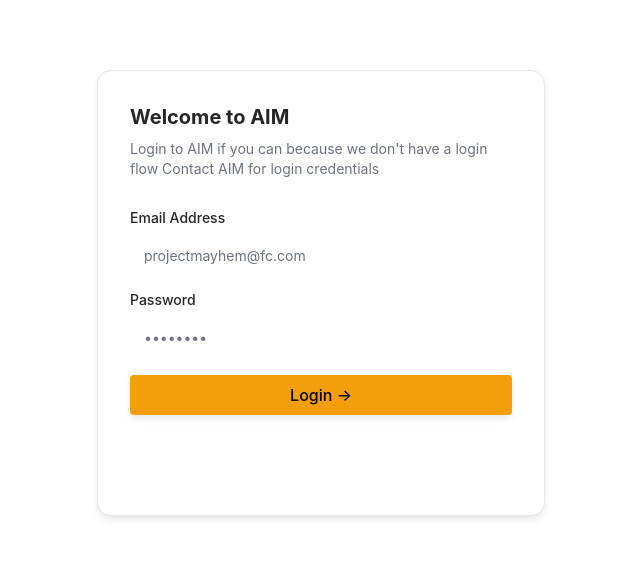
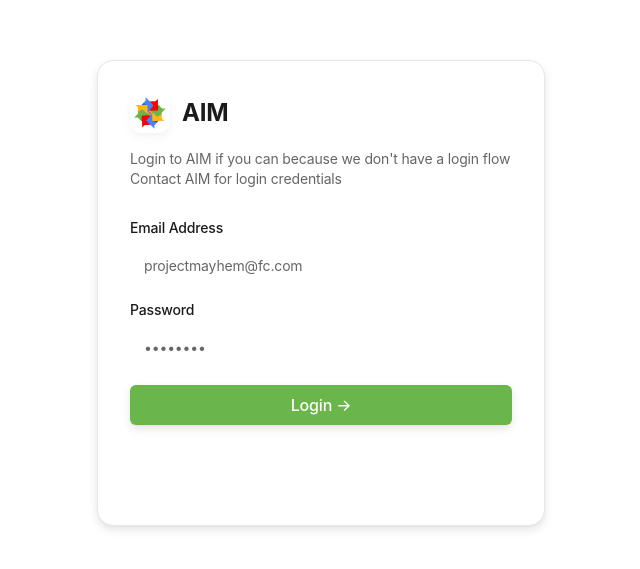
Before and after one commit to Algorithmic-IntelMatrix/survey-champ, a Next.js app: page / in a window 1280 px wide. Shown: the part 107-676 px from the top of the page, without its empty margins (319-959 px from the left). Built offline with nearby package versions, Linux system fonts and the light colour scheme; no server answers.

Commit message:
feat: Update branding to AIM with a new logo, externalize domain configurations, and refine global styles.

```diff
--- a/app/dashboard/surveys/[id]/page.tsx
+++ b/app/dashboard/surveys/[id]/page.tsx
@@ -323,9 +323,8 @@ function SurveyFlow() {
         }
     };
 
-    // Multi-domain architecture links
-    // In production, these should be configurable via env or settings
-    const surveyBaseUrl = 'http://survey.localhost:3000';
+    // Multi-domain architecture links from environment variables
+    const surveyBaseUrl = process.env.NEXT_PUBLIC_SURVEY_URL || 'http://survey.localhost:3000';
 
     // Test/Draft link (uses the survey domain but keeps the /surveyRunner path for clarity)
     const testLink = `${surveyBaseUrl}/surveyRunner/${surveyId}?mode=TEST`;
--- a/app/globals.css
+++ b/app/globals.css
@@ -3,10 +3,10 @@
 @custom-variant dark (&:is(.dark *));
 
 @theme inline {
-    --font-sans: Inter, sans-serif;
+    --font-sans: Inter, system-ui, sans-serif;
     --font-mono: JetBrains Mono, monospace;
-    --font-serif: Source Serif 4, serif;
-    --radius: 0.375rem;
+    --font-serif: Georgia, serif;
+    --radius: 0.5rem;
     --tracking-tighter: calc(var(--tracking-normal) - 0.05em);
     --tracking-tight: calc(var(--tracking-normal) - 0.025em);
     --tracking-wide: calc(var(--tracking-normal) + 0.025em);
@@ -72,58 +72,58 @@
 
 :root {
     --background: oklch(1.0000 0 0);
-    --foreground: oklch(0.2686 0 0);
+    --foreground: oklch(0.2178 0 0);
     --card: oklch(1.0000 0 0);
-    --card-foreground: oklch(0.2686 0 0);
+    --card-foreground: oklch(0.2178 0 0);
     --popover: oklch(1.0000 0 0);
-    --popover-foreground: oklch(0.2686 0 0);
-    --primary: oklch(0.7686 0.1647 70.0804);
-    --primary-foreground: oklch(0 0 0);
-    --secondary: oklch(0.9670 0.0029 264.5419);
-    --secondary-foreground: oklch(0.4461 0.0263 256.8018);
-    --muted: oklch(0.9846 0.0017 247.8389);
-    --muted-foreground: oklch(0.5510 0.0234 264.3637);
-    --accent: oklch(0.9869 0.0214 95.2774);
-    --accent-foreground: oklch(0.4732 0.1247 46.2007);
-    --destructive: oklch(0.6368 0.2078 25.3313);
+    --popover-foreground: oklch(0.2178 0 0);
+    --primary: oklch(0.7038 0.1617 137.2716);
+    --primary-foreground: oklch(1.0000 0 0);
+    --secondary: oklch(0.6304 0.1800 259.9560);
+    --secondary-foreground: oklch(1.0000 0 0);
+    --muted: oklch(0.9672 0 0);
+    --muted-foreground: oklch(0.5103 0 0);
+    --accent: oklch(0.8223 0.1675 80.7039);
+    --accent-foreground: oklch(0.2178 0 0);
+    --destructive: oklch(0.6280 0.2577 29.2339);
     --destructive-foreground: oklch(1.0000 0 0);
     --border: oklch(0.9276 0.0058 264.5313);
     --input: oklch(0.9276 0.0058 264.5313);
-    --ring: oklch(0.7686 0.1647 70.0804);
-    --chart-1: oklch(0.7686 0.1647 70.0804);
-    --chart-2: oklch(0.6658 0.1574 58.3183);
-    --chart-3: oklch(0.5553 0.1455 48.9975);
-    --chart-4: oklch(0.4732 0.1247 46.2007);
-    --chart-5: oklch(0.4137 0.1054 45.9038);
-    --radius: 0.375rem;
-    --sidebar: oklch(0.9846 0.0017 247.8389);
-    --sidebar-foreground: oklch(0.2686 0 0);
-    --sidebar-primary: oklch(0.7686 0.1647 70.0804);
+    --ring: oklch(0.7038 0.1617 137.2716);
+    --chart-1: oklch(0.7038 0.1617 137.2716);
+    --chart-2: oklch(0.6304 0.1800 259.9560);
+    --chart-3: oklch(0.8223 0.1675 80.7039);
+    --chart-4: oklch(0.6872 0.2097 41.4190);
+    --chart-5: oklch(0.6280 0.2577 29.2339);
+    --radius: 0.5rem;
+    --sidebar: oklch(0.9851 0 0);
+    --sidebar-foreground: oklch(0.3211 0 0);
+    --sidebar-primary: oklch(0.7038 0.1617 137.2716);
     --sidebar-primary-foreground: oklch(1.0000 0 0);
-    --sidebar-accent: oklch(0.9869 0.0214 95.2774);
-    --sidebar-accent-foreground: oklch(0.4732 0.1247 46.2007);
-    --sidebar-border: oklch(0.9276 0.0058 264.5313);
-    --sidebar-ring: oklch(0.7686 0.1647 70.0804);
-    --font-sans: Inter, sans-serif;
-    --font-serif: Source Serif 4, serif;
+    --sidebar-accent: oklch(0.9683 0.0069 247.8956);
+    --sidebar-accent-foreground: oklch(0.7038 0.1617 137.2716);
+    --sidebar-border: oklch(0.9288 0.0126 255.5078);
+    --sidebar-ring: oklch(0.7038 0.1617 137.2716);
+    --font-sans: Inter, system-ui, sans-serif;
+    --font-serif: Georgia, serif;
     --font-mono: JetBrains Mono, monospace;
-    --shadow-color: hsl(0 0% 0%);
+    --shadow-color: #000000;
     --shadow-opacity: 0.1;
-    --shadow-blur: 8px;
-    --shadow-spread: -1px;
+    --shadow-blur: 10px;
+    --shadow-spread: 0px;
     --shadow-offset-x: 0px;
     --shadow-offset-y: 4px;
-    --letter-spacing: 0em;
+    --letter-spacing: -0.01em;
     --spacing: 0.25rem;
-    --shadow-2xs: 0px 4px 8px -1px hsl(0 0% 0% / 0.05);
-    --shadow-xs: 0px 4px 8px -1px hsl(0 0% 0% / 0.05);
-    --shadow-sm: 0px 4px 8px -1px hsl(0 0% 0% / 0.10), 0px 1px 2px -2px hsl(0 0% 0% / 0.10);
-    --shadow: 0px 4px 8px -1px hsl(0 0% 0% / 0.10), 0px 1px 2px -2px hsl(0 0% 0% / 0.10);
-    --shadow-md: 0px 4px 8px -1px hsl(0 0% 0% / 0.10), 0px 2px 4px -2px hsl(0 0% 0% / 0.10);
-    --shadow-lg: 0px 4px 8px -1px hsl(0 0% 0% / 0.10), 0px 4px 6px -2px hsl(0 0% 0% / 0.10);
-    --shadow-xl: 0px 4px 8px -1px hsl(0 0% 0% / 0.10), 0px 8px 10px -2px hsl(0 0% 0% / 0.10);
-    --shadow-2xl: 0px 4px 8px -1px hsl(0 0% 0% / 0.25);
-    --tracking-normal: 0em;
+    --shadow-2xs: 0px 4px 10px 0px hsl(0 0% 0% / 0.05);
+    --shadow-xs: 0px 4px 10px 0px hsl(0 0% 0% / 0.05);
+    --shadow-sm: 0px 4px 10px 0px hsl(0 0% 0% / 0.10), 0px 1px 2px -1px hsl(0 0% 0% / 0.10);
+    --shadow: 0px 4px 10px 0px hsl(0 0% 0% / 0.10), 0px 1px 2px -1px hsl(0 0% 0% / 0.10);
+    --shadow-md: 0px 4px 10px 0px hsl(0 0% 0% / 0.10), 0px 2px 4px -1px hsl(0 0% 0% / 0.10);
+    --shadow-lg: 0px 4px 10px 0px hsl(0 0% 0% / 0.10), 0px 4px 6px -1px hsl(0 0% 0% / 0.10);
+    --shadow-xl: 0px 4px 10px 0px hsl(0 0% 0% / 0.10), 0px 8px 10px -1px hsl(0 0% 0% / 0.10);
+    --shadow-2xl: 0px 4px 10px 0px hsl(0 0% 0% / 0.25);
+    --tracking-normal: -0.01em;
 
     /* Sidebar Dimensions */
     --sidebar-width: 16rem;
@@ -131,62 +131,62 @@
 }
 
 .dark {
-    --background: oklch(0.2046 0 0);
-    --foreground: oklch(0.9219 0 0);
-    --card: oklch(0.2686 0 0);
-    --card-foreground: oklch(0.9219 0 0);
-    --popover: oklch(0.2686 0 0);
-    --popover-foreground: oklch(0.9219 0 0);
-    --primary: oklch(0.7686 0.1647 70.0804);
-    --primary-foreground: oklch(0 0 0);
-    --secondary: oklch(0.2686 0 0);
-    --secondary-foreground: oklch(0.9219 0 0);
-    --muted: oklch(0.2393 0 0);
-    --muted-foreground: oklch(0.7155 0 0);
-    --accent: oklch(0.4732 0.1247 46.2007);
-    --accent-foreground: oklch(0.9243 0.1151 95.7459);
-    --destructive: oklch(0.6368 0.2078 25.3313);
+    --background: oklch(0.2077 0.0398 265.7549);
+    --foreground: oklch(0.9842 0.0034 247.8575);
+    --card: oklch(0.2795 0.0368 260.0310);
+    --card-foreground: oklch(0.9842 0.0034 247.8575);
+    --popover: oklch(0.2795 0.0368 260.0310);
+    --popover-foreground: oklch(0.9842 0.0034 247.8575);
+    --primary: oklch(0.7038 0.1617 137.2716);
+    --primary-foreground: oklch(1.0000 0 0);
+    --secondary: oklch(0.6304 0.1800 259.9560);
+    --secondary-foreground: oklch(1.0000 0 0);
+    --muted: oklch(0.3717 0.0392 257.2870);
+    --muted-foreground: oklch(0.7107 0.0351 256.7878);
+    --accent: oklch(0.6872 0.2097 41.4190);
+    --accent-foreground: oklch(1.0000 0 0);
+    --destructive: oklch(0.6280 0.2577 29.2339);
     --destructive-foreground: oklch(1.0000 0 0);
-    --border: oklch(0.3715 0 0);
-    --input: oklch(0.3715 0 0);
-    --ring: oklch(0.7686 0.1647 70.0804);
-    --chart-1: oklch(0.8369 0.1644 84.4286);
-    --chart-2: oklch(0.6658 0.1574 58.3183);
-    --chart-3: oklch(0.4732 0.1247 46.2007);
-    --chart-4: oklch(0.5553 0.1455 48.9975);
-    --chart-5: oklch(0.4732 0.1247 46.2007);
-    --radius: 0.375rem;
-    --sidebar: oklch(0.1684 0 0);
-    --sidebar-foreground: oklch(0.9219 0 0);
-    --sidebar-primary: oklch(0.7686 0.1647 70.0804);
+    --border: oklch(0.3717 0.0392 257.2870);
+    --input: oklch(0.3717 0.0392 257.2870);
+    --ring: oklch(0.7038 0.1617 137.2716);
+    --chart-1: oklch(0.7038 0.1617 137.2716);
+    --chart-2: oklch(0.6304 0.1800 259.9560);
+    --chart-3: oklch(0.8223 0.1675 80.7039);
+    --chart-4: oklch(0.6872 0.2097 41.4190);
+    --chart-5: oklch(0.6280 0.2577 29.2339);
+    --radius: 0.5rem;
+    --sidebar: oklch(0.2077 0.0398 265.7549);
+    --sidebar-foreground: oklch(0.8690 0.0198 252.8943);
+    --sidebar-primary: oklch(0.7038 0.1617 137.2716);
     --sidebar-primary-foreground: oklch(1.0000 0 0);
-    --sidebar-accent: oklch(0.4732 0.1247 46.2007);
-    --sidebar-accent-foreground: oklch(0.9243 0.1151 95.7459);
-    --sidebar-border: oklch(0.3715 0 0);
-    --sidebar-ring: oklch(0.7686 0.1647 70.0804);
-    --font-sans: Inter, sans-serif;
-    --font-serif: Source Serif 4, serif;
+    --sidebar-accent: oklch(0.2795 0.0368 260.0310);
+    --sidebar-accent-foreground: oklch(0.9842 0.0034 247.8575);
+    --sidebar-border: oklch(0.3717 0.0392 257.2870);
+    --sidebar-ring: oklch(0.7038 0.1617 137.2716);
+    --font-sans: Inter, system-ui, sans-serif;
+    --font-serif: Georgia, serif;
     --font-mono: JetBrains Mono, monospace;
-    --shadow-color: hsl(0 0% 0%);
-    --shadow-opacity: 0.1;
-    --shadow-blur: 8px;
-    --shadow-spread: -1px;
+    --shadow-color: #000000;
+    --shadow-opacity: 0.4;
+    --shadow-blur: 15px;
+    --shadow-spread: 0px;
     --shadow-offset-x: 0px;
-    --shadow-offset-y: 4px;
-    --letter-spacing: 0em;
+    --shadow-offset-y: 8px;
+    --letter-spacing: -0.01em;
     --spacing: 0.25rem;
-    --shadow-2xs: 0px 4px 8px -1px hsl(0 0% 0% / 0.05);
-    --shadow-xs: 0px 4px 8px -1px hsl(0 0% 0% / 0.05);
-    --shadow-sm: 0px 4px 8px -1px hsl(0 0% 0% / 0.10), 0px 1px 2px -2px hsl(0 0% 0% / 0.10);
-    --shadow: 0px 4px 8px -1px hsl(0 0% 0% / 0.10), 0px 1px 2px -2px hsl(0 0% 0% / 0.10);
-    --shadow-md: 0px 4px 8px -1px hsl(0 0% 0% / 0.10), 0px 2px 4px -2px hsl(0 0% 0% / 0.10);
-    --shadow-lg: 0px 4px 8px -1px hsl(0 0% 0% / 0.10), 0px 4px 6px -2px hsl(0 0% 0% / 0.10);
-    --shadow-xl: 0px 4px 8px -1px hsl(0 0% 0% / 0.10), 0px 8px 10px -2px hsl(0 0% 0% / 0.10);
-    --shadow-2xl: 0px 4px 8px -1px hsl(0 0% 0% / 0.25);
+    --shadow-2xs: 0px 8px 15px 0px hsl(0 0% 0% / 0.20);
+    --shadow-xs: 0px 8px 15px 0px hsl(0 0% 0% / 0.20);
+    --shadow-sm: 0px 8px 15px 0px hsl(0 0% 0% / 0.40), 0px 1px 2px -1px hsl(0 0% 0% / 0.40);
+    --shadow: 0px 8px 15px 0px hsl(0 0% 0% / 0.40), 0px 1px 2px -1px hsl(0 0% 0% / 0.40);
+    --shadow-md: 0px 8px 15px 0px hsl(0 0% 0% / 0.40), 0px 2px 4px -1px hsl(0 0% 0% / 0.40);
+    --shadow-lg: 0px 8px 15px 0px hsl(0 0% 0% / 0.40), 0px 4px 6px -1px hsl(0 0% 0% / 0.40);
+    --shadow-xl: 0px 8px 15px 0px hsl(0 0% 0% / 0.40), 0px 8px 10px -1px hsl(0 0% 0% / 0.40);
+    --shadow-2xl: 0px 8px 15px 0px hsl(0 0% 0% / 1.00);
 }
 
 @layer base {
     body {
-        letter-spacing: var(--tracking-normal);
+    letter-spacing: var(--tracking-normal);
     }
 }
--- a/app/layout.tsx
+++ b/app/layout.tsx
@@ -13,7 +13,7 @@ const geistMono = Geist_Mono({
 });
 
 export const metadata: Metadata = {
-  title: "Survey Champ",
+  title: "AIM",
   description: "Survey Builder for AIM",
 };
 
--- a/components/LoginForm.tsx
+++ b/components/LoginForm.tsx
@@ -46,9 +46,10 @@ export default function LoginForm() {
 
   return (
     <div className="border border-border mx-auto w-full max-w-md rounded-none p-4 md:rounded-2xl md:p-8 bg-card text-card-foreground shadow-sm">
-      <h2 className="text-xl font-bold">
-        Welcome to AIM
-      </h2>
+      <div className="flex items-center gap-3 mb-4">
+        <img src="/logo.jpg" alt="AIM" className="h-10 w-10 object-contain rounded-xl shadow-xs" />
+        <h2 className="text-2xl font-bold">AIM</h2>
+      </div>
       <p className="mt-2 max-w-sm text-sm text-muted-foreground">
         Login to AIM if you can because we don&apos;t have a login flow
         Contact AIM for login credentials
--- a/components/SurveyNodeSidebar.tsx
+++ b/components/SurveyNodeSidebar.tsx
@@ -83,8 +83,8 @@ export default function SurveyNodeSidebar() {
                         "flex items-center gap-3 overflow-hidden transition-all duration-300",
                         isCollapsed ? "w-0 h-0 opacity-0 hidden" : "w-auto opacity-100"
                     )}>
-                        <div className="h-8 w-8 rounded-xl bg-primary flex items-center justify-center shadow-xs shrink-0 text-primary-foreground font-bold text-sm">
-                            SC
+                        <div className="h-9 w-9 rounded-lg overflow-hidden shrink-0 shadow-sm border border-border/10">
+                            <img src="/logo.jpg" alt="AIM" className="h-full w-full object-contain" />
                         </div>
                         <span className="font-bold text-lg tracking-tight whitespace-nowrap">Builder</span>
                     </div>
--- a/components/runner/surveyRunner.tsx
+++ b/components/runner/surveyRunner.tsx
@@ -251,19 +251,6 @@ export const SurveyRunner = ({ id, mode }: { id: string, mode?: string }) => {
         }
     };
 
-    const handleReset = () => {
-        if (reader) {
-            const startNode = reader.getStartNode();
-            setCurrentNodeId(startNode?.id || null);
-            setResponses({});
-            setMessages([]);
-            setError(null);
-            if (startNode) {
-                addMessage('assistant', 'start', startNode.data?.label || "Welcome to the survey!", startNode.id);
-            }
-        }
-    };
-
     if (error && !workflow) return <div className="p-10 text-destructive font-medium flex items-center gap-2"><IconAlertCircle size={20} />{error}</div>
     if (!workflow) return <div className="h-screen w-screen flex flex-col items-center justify-center gap-4 bg-[#f9fafb] text-muted-foreground">
         <div className="w-12 h-12 border-4 border-primary border-t-transparent rounded-full animate-spin"></div>
@@ -278,9 +265,9 @@ export const SurveyRunner = ({ id, mode }: { id: string, mode?: string }) => {
 
             {/* Navigation Header */}
             <header className="flex items-center justify-between px-8 py-6 bg-background/90 backdrop-blur-sm sticky top-0 z-50">
-                <div className="flex items-center gap-2 text-foreground/80">
-                    <IconCommand size={20} />
-                    <span className="text-sm font-semibold tracking-wide">Survey Champ</span>
+                <div className="flex items-center gap-3">
+                    <img src="/logo.jpg" alt="AIM" className="h-8 w-8 object-contain rounded-md shadow-xs" />
+                    <span className="text-sm font-bold tracking-tight text-foreground/90 uppercase">AIM</span>
                 </div>
 
             </header>
--- a/package.json
+++ b/package.json
@@ -14,6 +14,7 @@
     "@xyflow/react": "^12.10.0",
     "axios": "^1.13.2",
     "clsx": "^2.1.1",
+    "lucide-react": "^0.563.0",
     "motion": "^12.29.0",
     "next": "16.1.4",
     "react": "19.2.3",
```
Also changed, not shown: middleware.ts (+7 -4 lines), public/logo.jpg (added), 1 other file (tests, documents, lock files or other folders).
